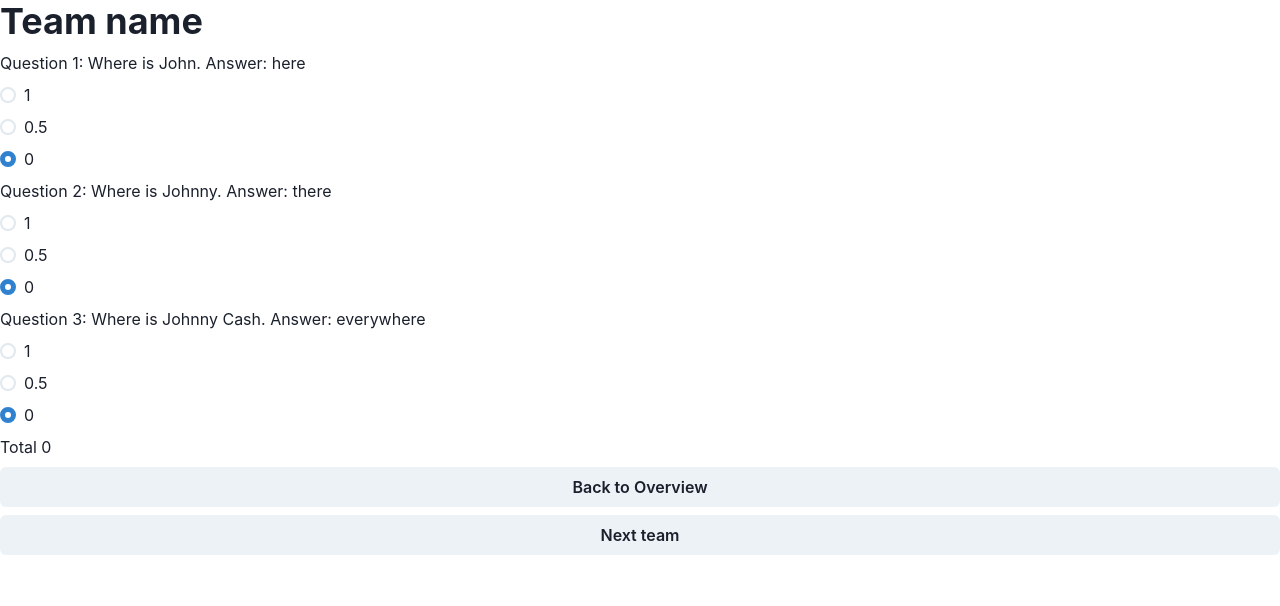
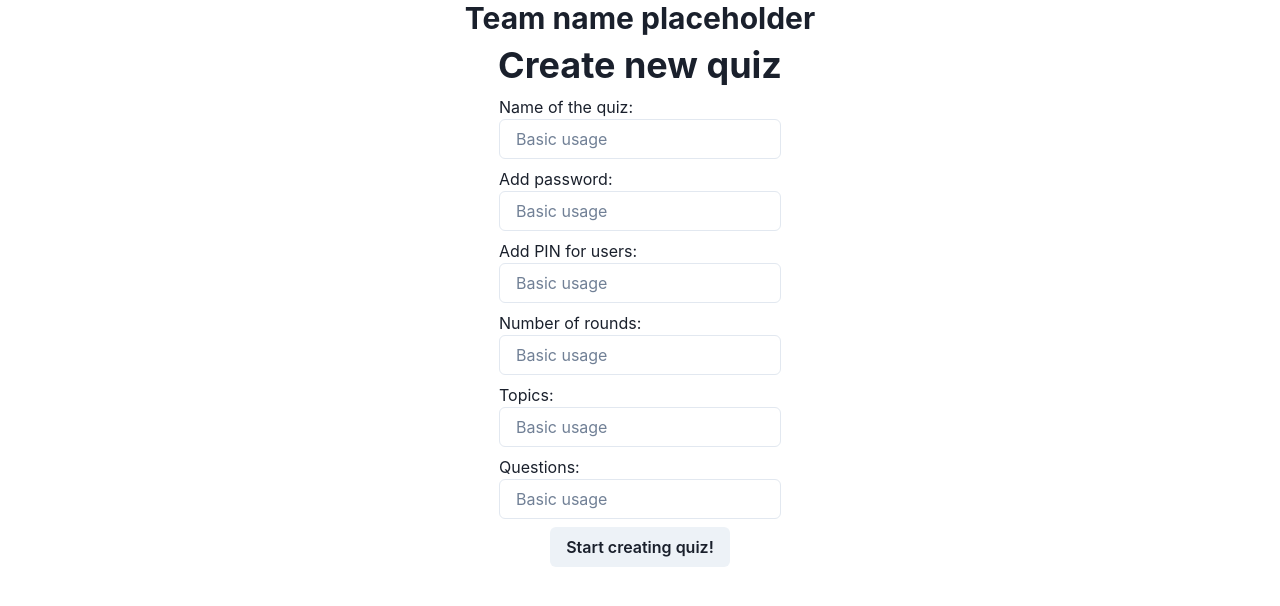
Before and after one commit to elijahmg/Pub-Quiz-App, a Next.js app: page /admin/edit/create-new-quiz in a window 1280 px wide. Shown: the top 606 px of the page. Built offline with nearby package versions, Linux system fonts and the light colour scheme.

Commit message:
feat: initial commit

```diff
--- /dev/null
+++ b/pages/admin/edit/create-new-quiz.tsx
@@ -0,0 +1,54 @@
+import TeamName from '../../../components/TeamName';
+import { Heading, VStack, Button, Input, Box, Text } from '@chakra-ui/react';
+
+interface QuizProps {
+  quizName: string;
+  password: string;
+  usePin: number;
+  numberOfRounds: number;
+  topics: string[];
+  questions: string[];
+}
+
+export default function CreateNewQuiz(name: string) {
+  function createQuiz(elements: QuizProps) {
+    //
+    console.log(elements);
+  }
+
+  function addQuestion(question: string) {
+    console.log(question);
+  }
+
+  return (
+    <VStack>
+      <TeamName name={'Team name placeholder'} />
+      <Heading size={'xl'}>Create new quiz</Heading>
+      <Box>
+        <Text>Name of the quiz: </Text>
+        <Input placeholder="Basic usage" />
+      </Box>
+      <Box>
+        <Text>Add password: </Text>
+        <Input placeholder="Basic usage" />
+      </Box>
+      <Box>
+        <Text>Add PIN for users: </Text>
+        <Input placeholder="Basic usage" />
+      </Box>
+      <Box>
+        <Text>Number of rounds: </Text>
+        <Input placeholder="Basic usage" />
+      </Box>
+      <Box>
+        <Text>Topics: </Text>
+        <Input placeholder="Basic usage" />
+      </Box>
+      <Box>
+        <Text>Questions: </Text>
+        <Input placeholder="Basic usage" />
+      </Box>
+      <Button onClick={createQuiz()}>Start creating quiz!</Button>
+    </VStack>
+  );
+}
```
